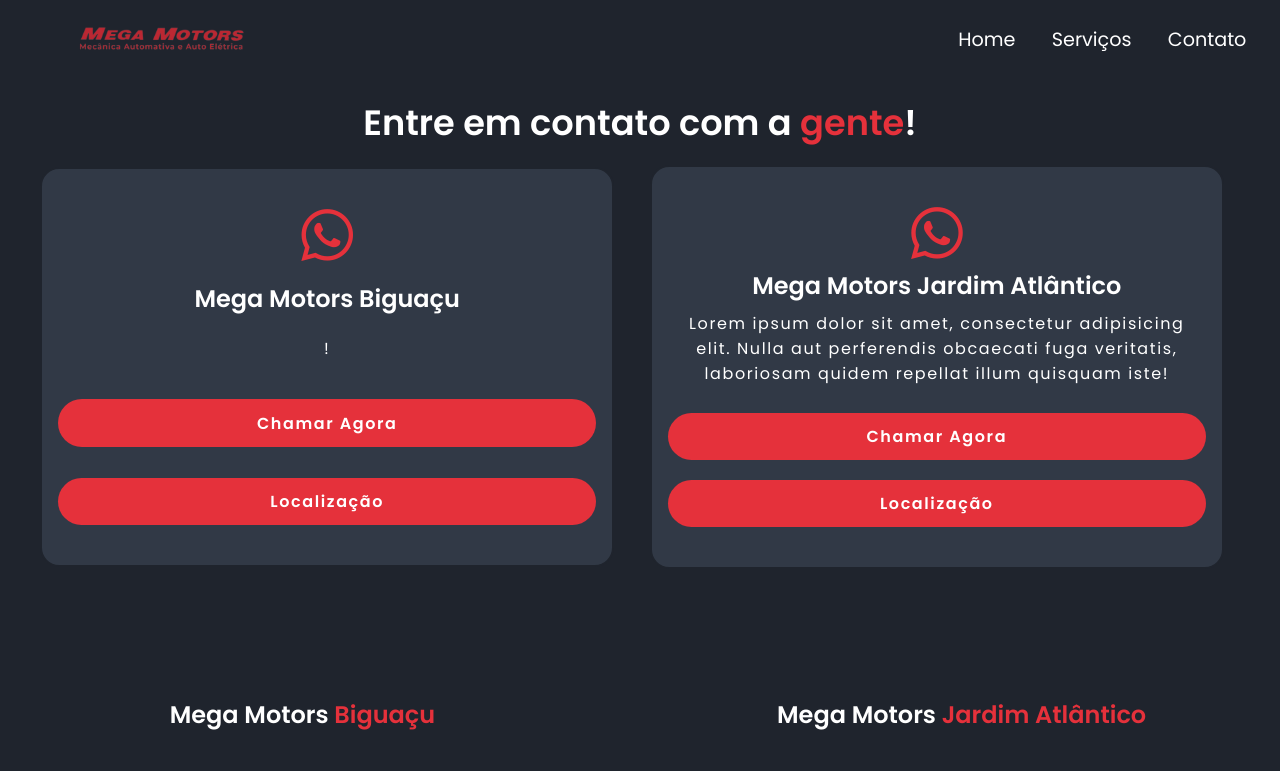
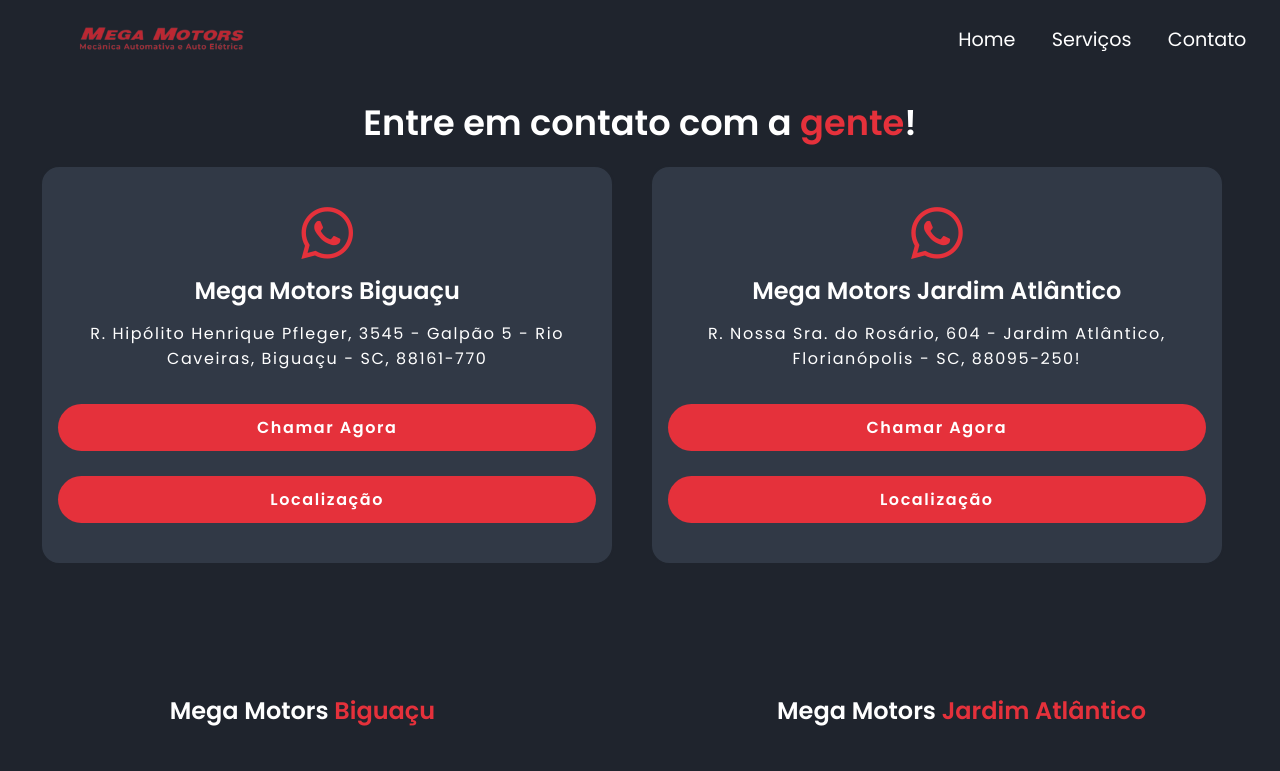
Before and after one commit to vmanuela/oficina-mega, a plain HTML site: page contact.html in a window 1280 px wide. Shown: the top 771 px of the page. Drawn offline with nearby package versions, Linux system fonts and the light colour scheme.

Commit message:
inserindo endereço

```diff
--- a/contact.html
+++ b/contact.html
@@ -40,7 +40,7 @@
                 <i class='bx bxl-whatsapp' ></i>
                 <h3>Mega Motors Biguaçu</h3>
 
-                <p>!</p>
+                <p>R. Hipólito Henrique Pfleger, 3545 - Galpão 5 - Rio Caveiras, Biguaçu - SC, 88161-770</p>
 
                 <a href="https://api.whatsapp.com/send?phone=554830672315&text=Ol%C3%A1!%20estava%20navegando%20pelo%20site%20e%20gostaria%20de%20saber%20mais%20informa%C3%A7%C3%B5es." class="btn">Chamar Agora</a>
                 <a href="https://www.google.com/maps/place/Mega+Motors+Bigua%C3%A7u/@-27.5045324,-48.6534325,17z/data=!3m1!4b1!4m6!3m5!1s0x95274d22a7d90011:0x7219311af597caf1!8m2!3d-27.5045324!4d-48.6508576!16s%2Fg%2F11vj1f55t8?entry=ttu&g_ep=EgoyMDI0MDkyMy4wIKXMDSoASAFQAw%3D%3D" target="_blank" class="btn">Localização</a>
@@ -50,7 +50,7 @@
             <i class='bx bxl-whatsapp' ></i>
                 <h3>Mega Motors Jardim Atlântico</h3>
 
-                <p>Lorem ipsum dolor sit amet, consectetur adipisicing elit. Nulla aut perferendis obcaecati fuga veritatis, laboriosam quidem repellat illum quisquam iste!</p>
+                <p>R. Nossa Sra. do Rosário, 604 - Jardim Atlântico, Florianópolis - SC, 88095-250!</p>
 
                 <a href="https://api.whatsapp.com/send?phone=5548984215534&text=Ol%C3%A1,%20estava%20navegando%20pelo%20site%20e%20gostaria%20de%20mais%20informa%C3%A7%C3%B5es." class="btn">Chamar Agora</a>
                 <a href="https://www.google.com/maps/place/Mega+Motors/@-27.58248,-48.5999201,17z/data=!3m1!4b1!4m6!3m5!1s0x9527482c0b6dfa43:0xb05b589b8ca1f448!8m2!3d-27.5824801!4d-48.5950545!16s%2Fg%2F1v5ft210?entry=ttu&g_ep=EgoyMDI0MDkyMy4wIKXMDSoASAFQAw%3D%3D" target="_blank" class="btn">Localização</a>
```
